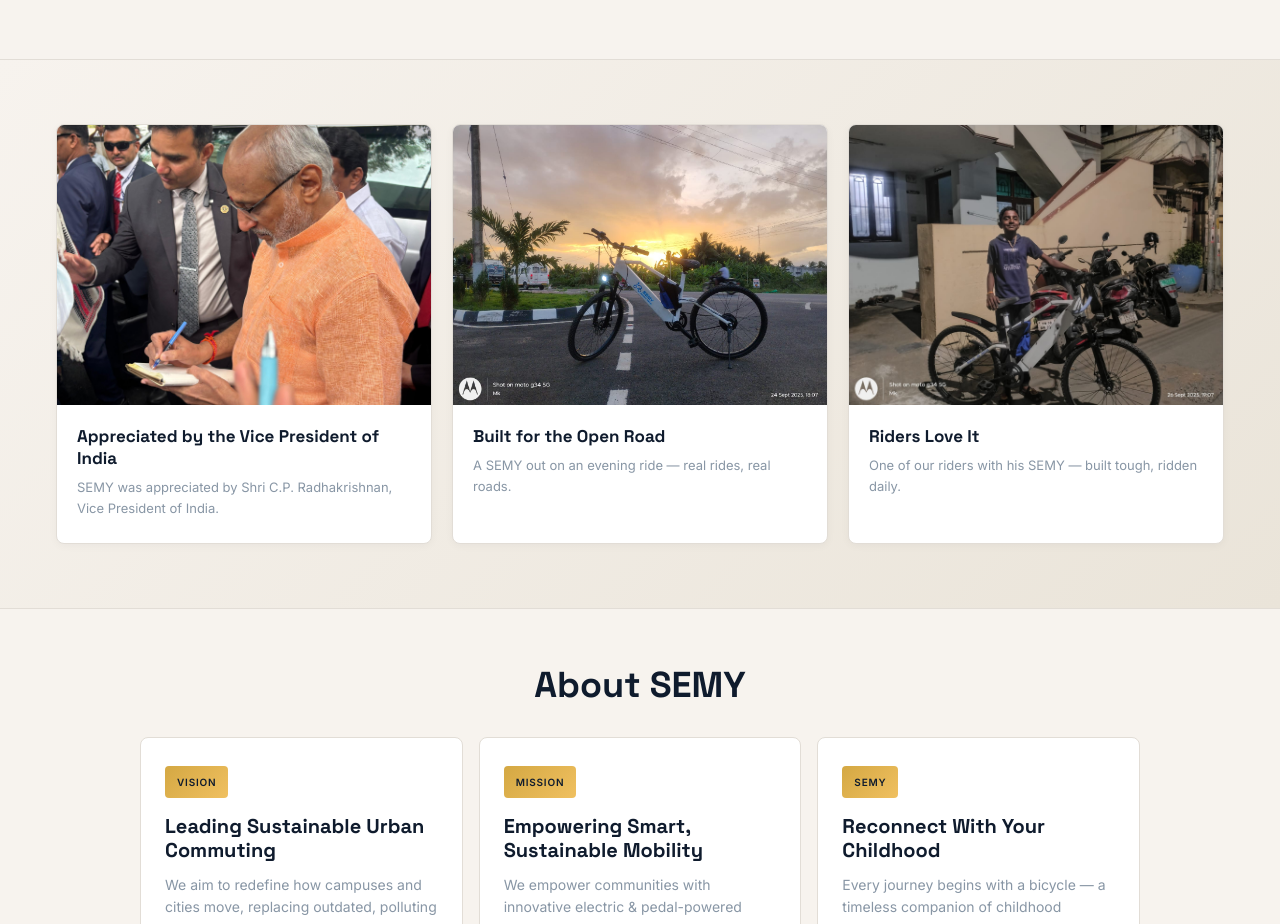
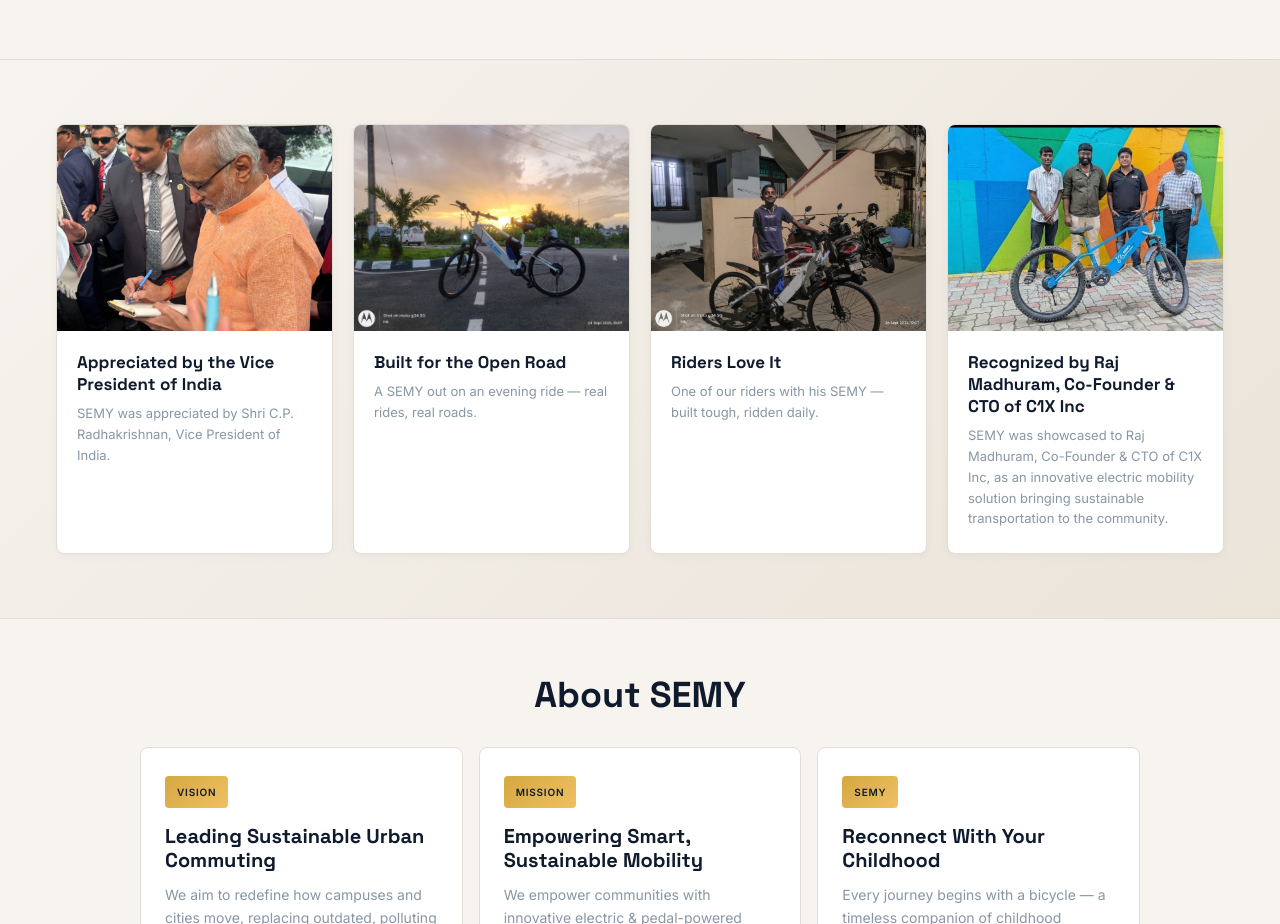
Before and after one commit to argusworkspace/SEMI, a Next.js app in the folder apps/web/: page / in a window 1280 px wide. Shown: the part 2040-2964 px from the top of the page. Built offline with nearby package versions, Linux system fonts and the light colour scheme.

Commit message:
feat(achievements): add Raj Madhuram (C1X Inc) card to achievements strip
Adds a fourth card showcasing SEMY's recognition by Raj Madhuram,
Co-Founder & CTO of C1X Inc, alongside the existing achievement cards.

```diff
--- a/apps/web/src/app/page.tsx
+++ b/apps/web/src/app/page.tsx
@@ -25,6 +25,12 @@
     image: "/images/acheivements/happy-rider.jpeg",
     title: "Riders Love It",
     caption: "One of our riders with his SEMY — built tough, ridden daily.",
+  },
+  {
+    image: "/images/acheivements/raj.jpeg",
+    title: "Recognized by Raj Madhuram, Co-Founder & CTO of C1X Inc",
+    caption:
+      "SEMY was showcased to Raj Madhuram, Co-Founder & CTO of C1X Inc, as an innovative electric mobility solution bringing sustainable transportation to the community.",
   },
 ];
 
```
Also changed, not shown: apps/web/public/images/acheivements/raj.jpeg (added).
